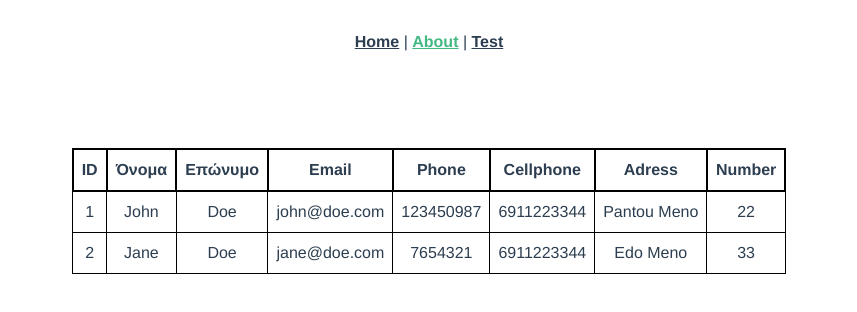
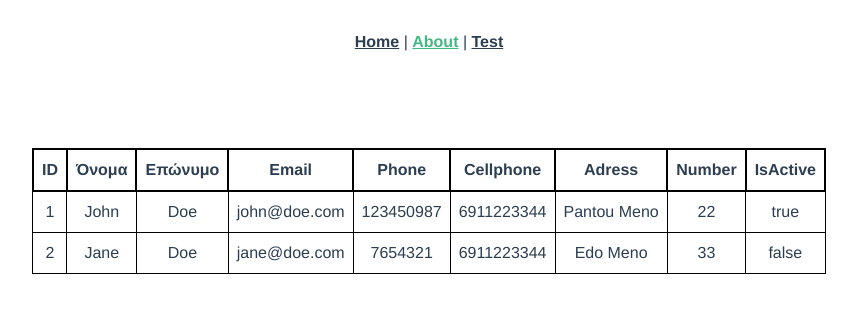
Before and after one commit to KonsDouk/eshop-FE, a Vue app: page /about in a window 1280 px wide. Shown: the top 312 px of the page, without its empty margins (211-1068 px from the left). Built offline with nearby package versions, Linux system fonts and the light colour scheme.

Commit message:
changed the way dataSource structure to match future BE

```diff
--- a/src/components/TableComponent.vue
+++ b/src/components/TableComponent.vue
@@ -2,10 +2,10 @@
   <div>
     <table style="border: solid 1px black; margin: auto;">
         <tr style="border: solid 2px black;" >
-            <th v-for="(columns, index) in this.tableHeaders" :key="index" style="border:solid 2px black; padding: 0.5em">{{ columns }}</th>
+            <th class="table-header" v-for="(columns, index) in this.tableHeaders" :key="index" >{{ columns }}</th>
         </tr>
-        <tr v-for="(items, index) in this.tableRows" :key="index" style="solid 1px black;" @click="test(this.customerData[items])">
-            <td v-for="(columnData, index) in this.customerData[items]" :key="index" style="border:solid 1px black; padding: 0.5em;">{{ columnData }}</td>
+        <tr class="table-data-row"  v-for="(items, index) in this.dataSource" :key="index" style="solid 1px black;" @click="showRowDetails(items)">
+            <td class="table-data" v-for="(columnData, index) in items" :key="index" >{{ columnData }}</td>
         </tr>
     </table>
   </div>
@@ -17,30 +17,31 @@ export default {
 
     },
     props: {
-        customerData: {
+        dataSource: {
             required: false,
             type: Object,
         }
     },
     data(){
         return {
-            tableRows: [],
-            tabledata: [],
+            tableRows: null,
+            tabledata: null,
             tableHeaders: null,
         }
     },
     mounted(){
-        this.tableRows = Object.keys(this.customerData)
-        this.tableData = Object.values(this.customerData)
-        console.log('customerData', this.customerData)
+        this.tableRows = Object.keys(this.dataSource)
+        this.tableData = Object.values(this.dataSource)
+        console.log('dataSource', this.dataSource)
         console.log('tableRows', this.tableRows)
 
         //if (klisi === customers){
-            this.tableHeaders = ['ID', 'Όνομα', 'Επώνυμο', 'Email', 'Phone', 'Cellphone', 'Adress', 'Number']
+            this.tableHeaders = ['ID', 'Όνομα', 'Επώνυμο', 'Email', 'Phone', 'Cellphone', 'Adress', 'Number', 'IsActive']
         //} else { ανάλογα με το τι θα δείχνουμε}
     },
     methods: {
-        test(x){
+        showRowDetails(x){
+            //Θα πηγαίνει σε νέα σελίδα που θα δείχνει λεπτομέρειες για το επιλεγμένο στοιχείο
             console.log(x.customerId)
         }
     }
@@ -48,5 +49,21 @@ export default {
 </script>
 
 <style scoped>
+.table-header {
+    border:solid 2px black;
+    padding: 0.5em;
+}
+.table-header:hover {
+    background-color:lightgray;
+    cursor:pointer;
+}
 
+.table-data {
+    border:solid 1px black;
+    padding: 0.5em;
+}
+.table-data-row:hover {
+    background-color: lightgray;
+    cursor:pointer;
+}
 </style>
--- a/src/views/AboutView.vue
+++ b/src/views/AboutView.vue
@@ -8,7 +8,7 @@
         :productImages="productImages"
         /> -->
         <TableComponent
-          :customerData="customers"
+          :dataSource="customers"
         />
     </div>
   </DefaultWrapper>
@@ -35,8 +35,8 @@ export default {
         productDescription: 'Lorem ipsum, dolor sit amet consectetur adipisicing elit. Error a quaerat facilis numquam temporibus vitae molestias assumenda quis natus, animi, modi autem ut nulla expedita hic voluptas nam, odio reprehenderit consequatur earum quas tenetur nostrum necessitatibus sequi. Nesciunt temporibus distinctio soluta nam est placeat ducimus! Animi repellat velit harum dolorum?',
         productCharacteristics: 'Lorem ipsum dolor, sit amet consectetur adipisicing elit. Maxime, distinctio!',
       },
-      customers: {
-        1: {
+      customers: [
+        {
           customerId: 1,
           fName: 'John',
           lName: 'Doe',
@@ -45,9 +45,10 @@ export default {
           cellPhone: '6911223344',
           address: 'Pantou Meno',
           streetNo: '22',
+          isActive: true
 
         },
-        2: {
+        {
           customerId: 2,
           fName: 'Jane',
           lName: 'Doe',
@@ -56,9 +57,9 @@ export default {
           cellPhone: '6911223344',
           address: 'Edo Meno',
           streetNo: '33',
-
+          isActive: false
         }
-      },
+      ],
       productImages: []
     }
   },
```
